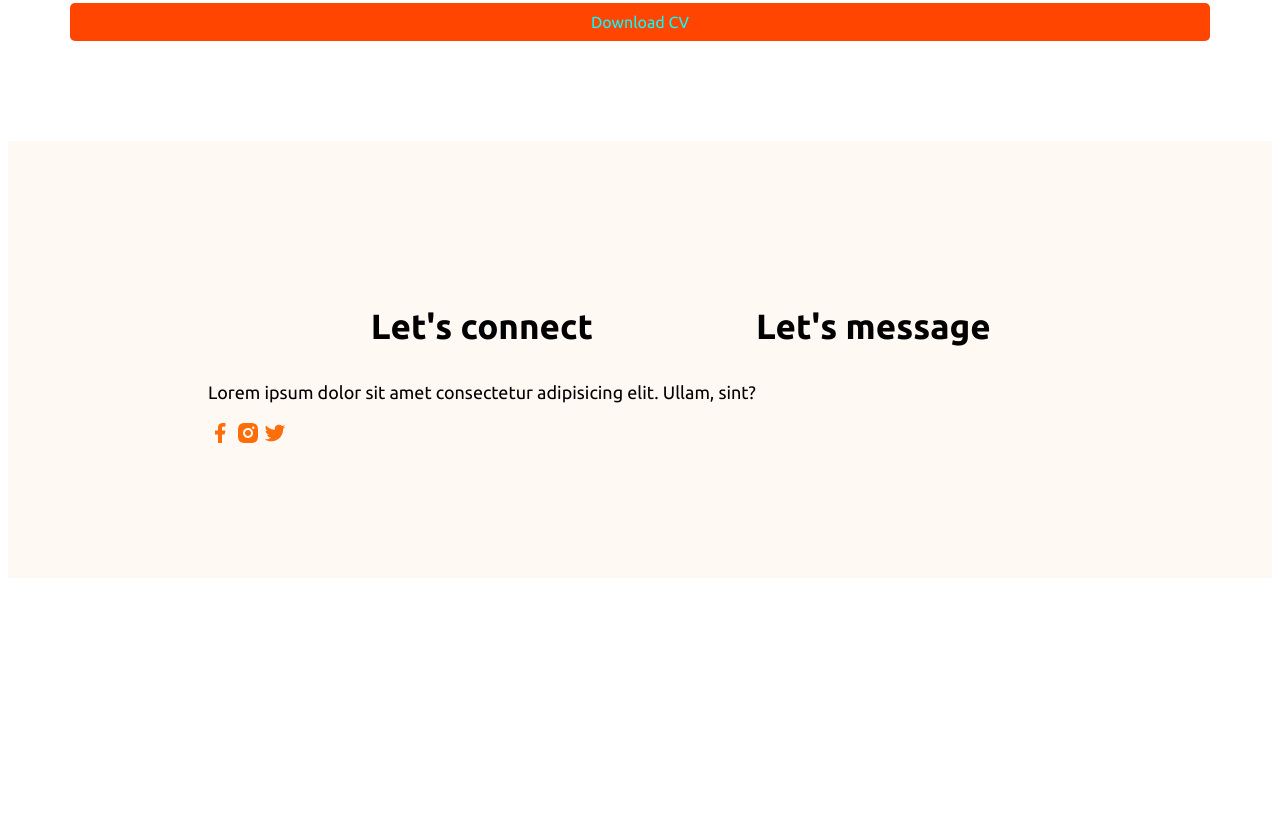
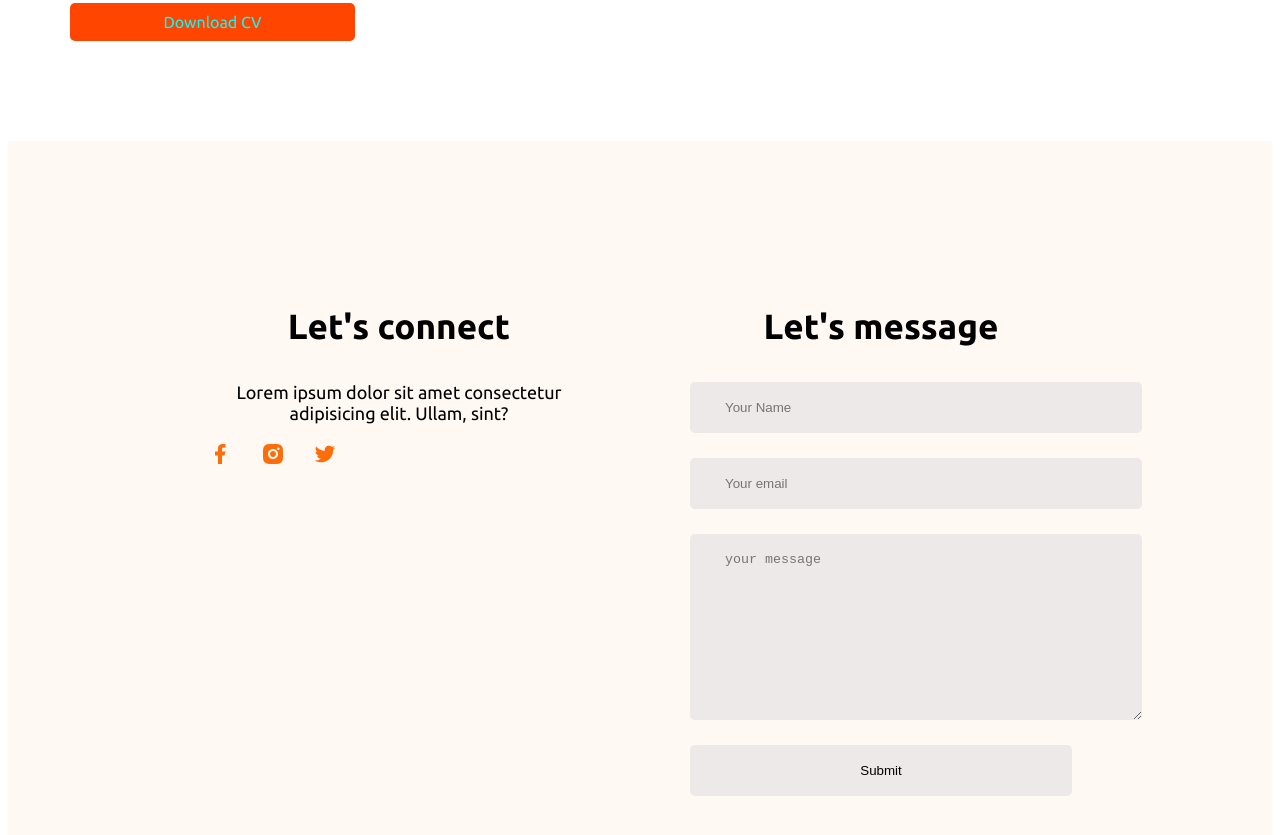
Before and after one commit to asif-444/webdeveloper-portfolio, a plain HTML site: page index.html in a window 1280 px wide. Shown: the part 2775-3610 px from the top of the page. Before the commit the page ends 3361 px from the top, so only its background shows below. Drawn offline with Linux system fonts and the light colour scheme.

Commit message:
finished all

```diff
--- a/index.html
+++ b/index.html
@@ -172,6 +172,12 @@
         </div>
         <div class="footer-column">
             <h3 class="section-title">Let's message</h3>
+            <form class="contact" action="">
+                <input type="text" placeholder="Your Name">
+                <input type="email" placeholder="Your email" id="">
+                <textarea placeholder="your message" name="" id="" cols="30" rows="10"></textarea>
+                <input class="btn-primary" type="submit" value="Submit">
+            </form>
         </div>
     </footer>
 </body>
--- a/styles/portfolio.css
+++ b/styles/portfolio.css
@@ -174,12 +174,34 @@
 .download-cv{
     text-align: center;
     margin-top: 50px;
+    width: 25%;
+    align-items: center;
 }
 
 /* footer styles */
 footer{
     display: flex;
+    gap: 100px;
     background: #FFF8F3;
     margin-top: 100px;
     padding: 130px 200px;
 }
+
+.footer-column{
+    width: 50%;
+}
+
+.contact input, textarea{
+    display: block;
+    margin-bottom: 25px;
+    padding: 18px 35px;
+    color: rgb(0, 0, 0);
+    border-radius: 5px ;
+    background: #ece9e8;
+    border: 0;
+    width: 100%;
+}
+
+.social-links a{
+    margin-right: 25px;
+}
```
